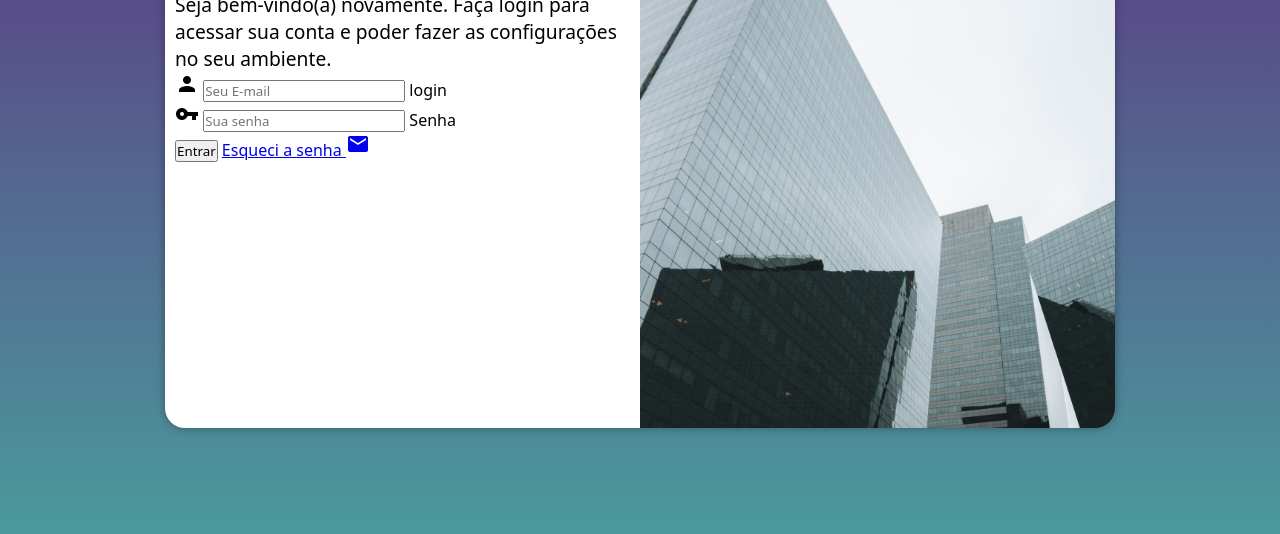
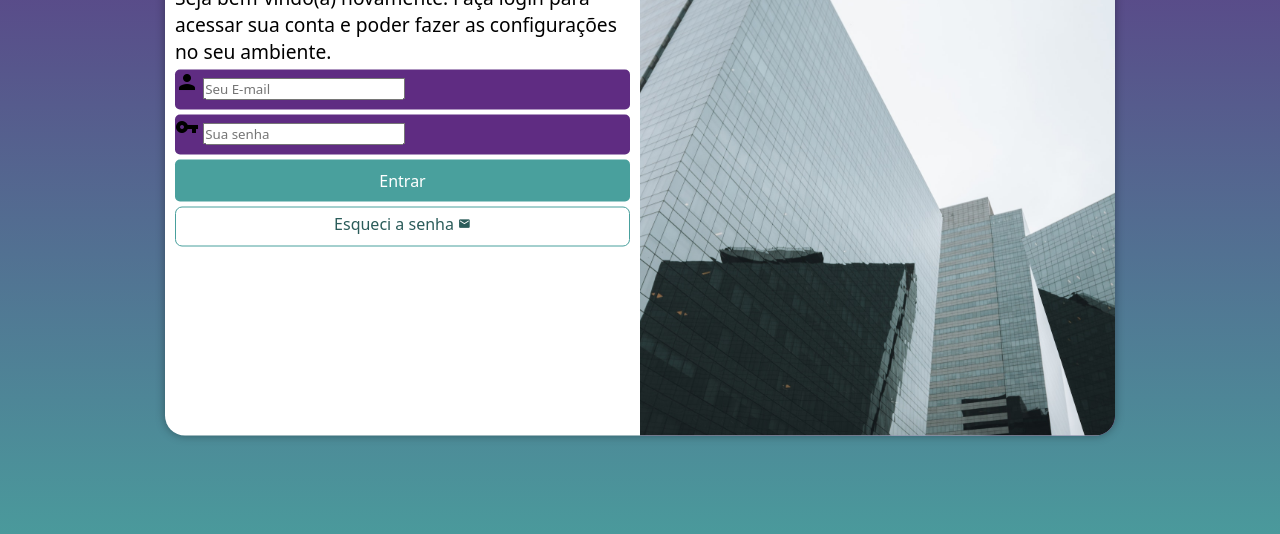
Before and after one commit to ManoelJrdev/projeto-login, a plain HTML site: page index.html in a window 1280 px wide. Shown: the part 222-756 px from the top of the page. Drawn offline with Linux system fonts and the light colour scheme.

Commit message:
formatação do formulário

```diff
--- a/estilos/style.css
+++ b/estilos/style.css
@@ -33,7 +33,7 @@ section#login {
 
     background-color: white;
     width: 250px;
-    height: 500px;
+    height: 515px;
     border-radius: 20px;
     box-shadow: 0px 0px 10px rgba(0, 0, 0, 0.349);
 
@@ -62,3 +62,56 @@ div#formulario > h1{
 div#formulario > p {
     font-size: 0.8em;
 }
+
+form > div.campo {
+    background-color: #5f2c82;
+    display: block;
+    width: 100%;
+    height: 40px;
+    border-radius: 5px;
+    margin: 5px 0px;
+}
+
+div.campo > label {
+    display: none;
+}
+
+form > input[type=submit] {
+    padding: 10px;
+    display: block;
+    font-size: 1em;
+    width: 100%;
+    right: 40px;
+    background-color: #49a09d;
+    color: white;
+    border: none;
+    border-radius: 5px;
+    cursor: pointer;
+}
+
+form > input[type=submit]:hover {
+    background-color: #2b5c5a;
+}
+
+form > a.botao {
+    display: block;
+    text-align: center;
+    font-size: 1em;
+    width: 100%;
+    height: 40px;
+    padding-top: 5px;
+    margin-top: 5px;
+    background-color:  white;
+    color: #2b5c5a;
+    border: 1px solid #49a09d;
+    border-radius: 7px;
+    text-decoration: none;
+}
+
+form > a.botao:hover {
+    background-color: #6cd3cf;
+}
+
+form > a.botao > span {
+    font-size: 0.8em;
+}
--- a/index.html
+++ b/index.html
@@ -27,11 +27,11 @@
                     </div>
                     <div class="campo">
                         <span class="material-icons">vpn_key</span>
-                        <input type="password" name="senha" id="isenha" placeholder="Sua senha" autocomplete="current-password" required minlength="8" maxlength="20">
-                        <label for="isenha">Senha</label>
+                        <input type="password" name="senha" id="isenha" placeholder="Sua senha" autocomplete="current-password" required minlength="8" maxlength="10">
+                        <label for="isenha">senha</label>
                     </div>
                     <input type="submit" value="Entrar">
-                    <a href="esqueci.html">
+                    <a href="esqueci.html" class="botao">
                         Esqueci a senha <span class="material-icons">mail</span>
                     </a>
 
```
